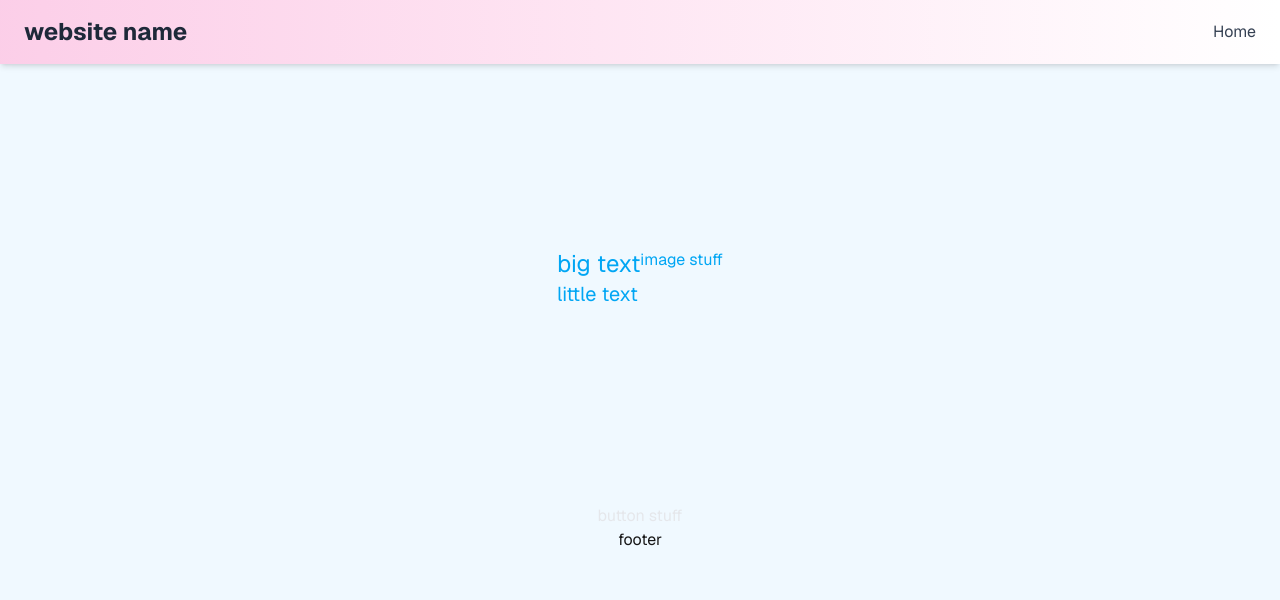
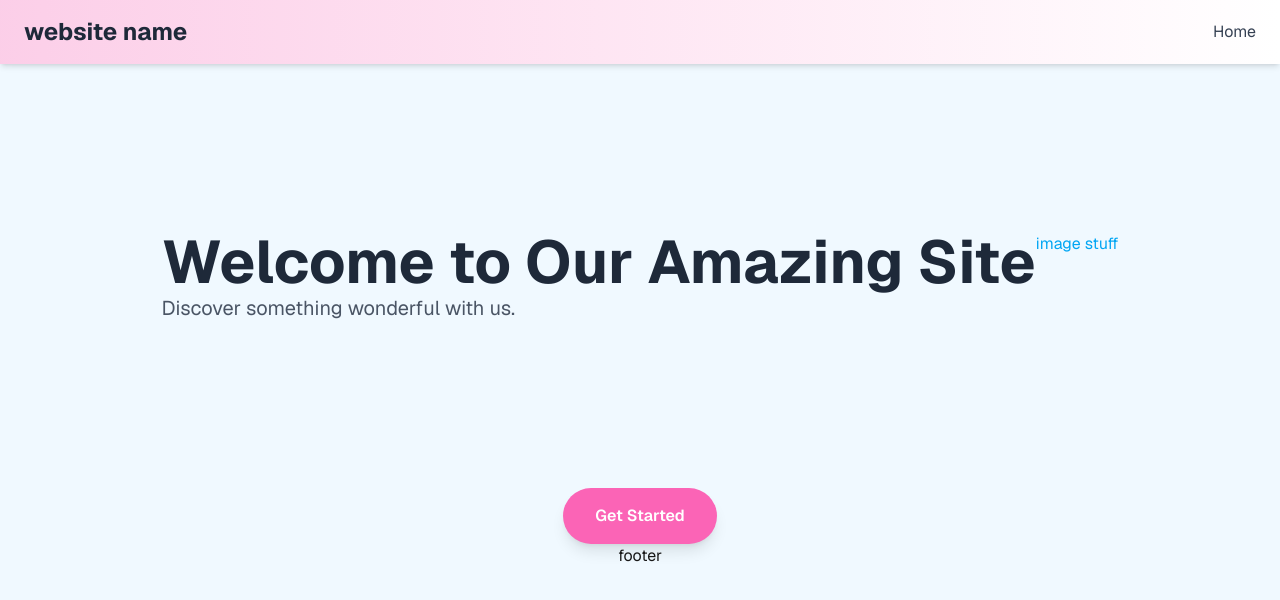
Before and after one commit to charred-70/yoga-app, a Next.js app: page / in a window 1280 px wide. Shown: the top 600 px of the page. Built offline with nearby package versions, Linux system fonts and the light colour scheme.

Commit message:
ROUTES WORK YAY

```diff
--- a/app/page.tsx
+++ b/app/page.tsx
@@ -1,8 +1,10 @@
+import Link from 'next/link';
+import React from 'react';
 export default function Home() {
   return (
     <div className="flex flex-col min-h-screen items-center justify-center bg-sky-50 font-sans dark:bg-zinc-100">
       <nav className="w-full bg-gradient-to-r from-pink-200 to-white shadow-md fixed top-0 left-0 right-0 z-50">
-        <div className="max-w-7xl mx-auto px-6 py-4">
+        <div className="w-full px-6 py-4">
           <div className="flex justify-between items-center">
             <div className="text-2xl font-bold text-gray-800">
               website name
@@ -20,12 +22,20 @@ export default function Home() {
       </nav>
       <div className="flex flex-row">
         <div className="flex flex-col text-sky-500 h-64">
-          <p className="text-2xl">big text</p>
-          <p className="text-xl">little text</p>
+          <h1 className="text-3xl sm:text-4xl md:text-5xl lg:text-6xl font-bold text-gray-800">
+            Welcome to Our Amazing Site
+          </h1>
+          <p className="text-lg sm:text-xl text-gray-600 leading-relaxed">
+            Discover something wonderful with us.
+          </p>
         </div>
         <div className="text-sky-500">image stuff</div>
       </div>
-      <div className="-m-2.5 inline-flex items-center justify-center rounded-md p-2.5 text-gray-200">button stuff</div>
+      <Link href="/routines">
+        <button className="px-8 py-4 bg-pink-400 text-white rounded-full font-semibold hover:bg-pink-500 transition-colors shadow-lg">
+          Get Started
+        </button>
+      </Link>
       <section className="">footer</section>
     </div>
   );
--- a/app/routines/layout.tsx
+++ b/app/routines/layout.tsx
@@ -0,0 +1,14 @@
+import React from 'react';
+
+export default function routineLayout({
+    children,
+}: {
+    children: React.ReactNode;
+}) {
+    return (
+        <section>
+
+            {children}
+        </section>
+    );
+}
--- a/app/routines/page.tsx
+++ b/app/routines/page.tsx
@@ -1,3 +1,16 @@
+import Link from 'next/link';
+import React from 'react';
 export default function routinePage() {
-
+    return (
+        <>
+            <div className="flex flex-col min-h-screen items-center justify-center bg-sky-50 font-sans dark:bg-zinc-100">
+                <div className="text-sky-500">wtf now</div>
+                <Link href="/scoring">
+                    <button className="px-8 py-4 bg-pink-400 text-white rounded-full font-semibold hover:bg-pink-500 transition-colors shadow-lg">
+                        Get Started
+                    </button>
+                </Link>
+            </div>
+        </>
+    )
 }
--- a/app/scoring/layout.tsx
+++ b/app/scoring/layout.tsx
@@ -0,0 +1,14 @@
+import React from 'react';
+
+export default function scoringLayout({
+    children,
+}: {
+    children: React.ReactNode;
+}) {
+    return (
+        <section>
+
+            {children}
+        </section>
+    );
+}
--- a/app/scoring/page.tsx
+++ b/app/scoring/page.tsx
@@ -1,3 +1,7 @@
 export default function scoringPage() {
-
+    return (
+        <div>hi
+            <img></img>
+        </div>
+    )
 }
```
